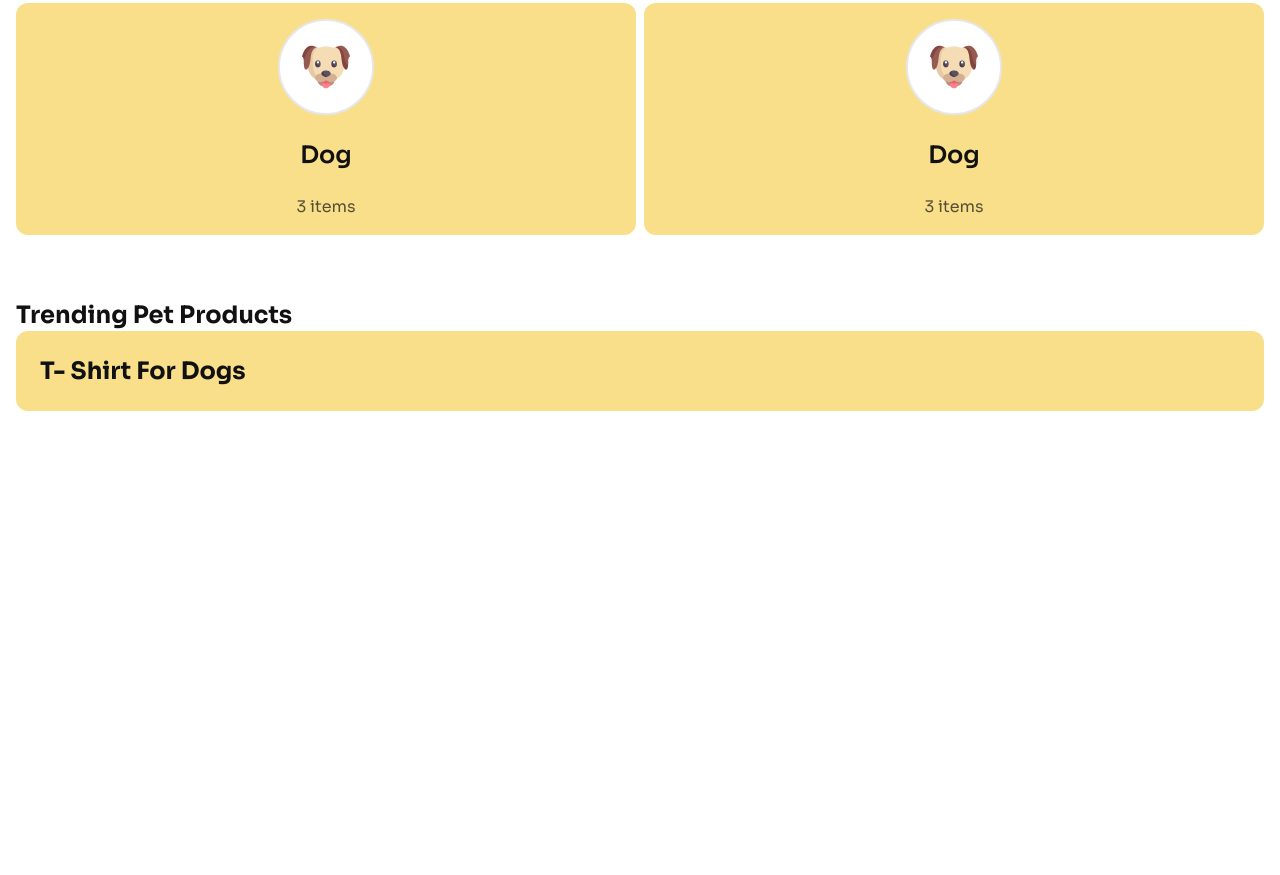
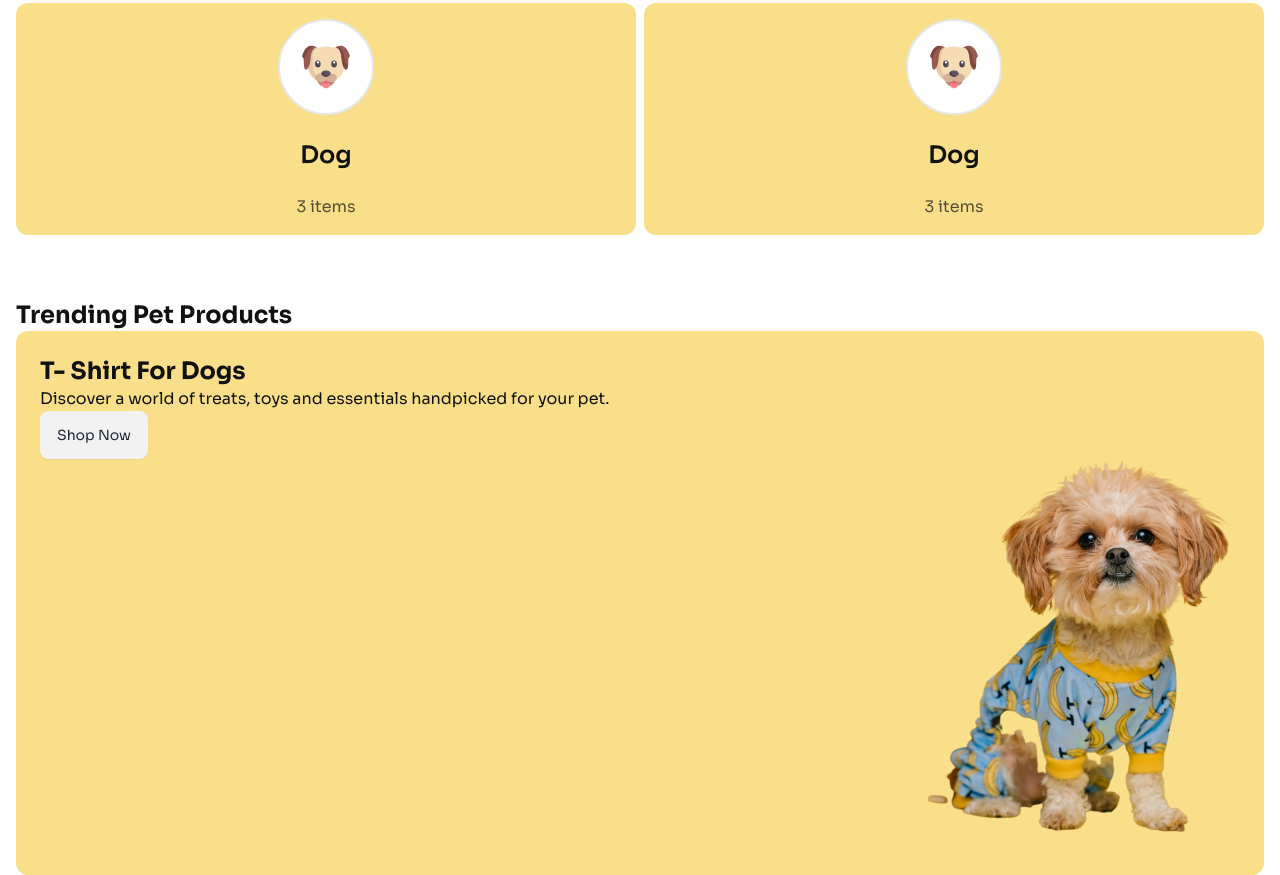
Before and after one commit to amunshi-dev/PHM16A3-Living-Aid, a plain HTML site: page index.html in a window 1280 px wide. Shown: the part 1343-2218 px from the top of the page. Before the commit the page ends 1754 px from the top, so only its background shows below. Drawn offline with nearby package versions, Linux system fonts and the light colour scheme; a web font is replaced by a local one.

Commit message:
Fix header section

```diff
--- a/index.html
+++ b/index.html
@@ -186,12 +186,18 @@
    <!--  container -->
    <div>
     <!--big card -->
-    <div class="bg-clrCardOrange rounded-xl p-6">
+    <div class="bg-clrCardOrange rounded-xl p-6 flex flex-col">
 <!-- text content-->
 <div class="">
  <h2 class="text-2xl font-bold">
   T- Shirt For Dogs
  </h2>
+ <p>Discover a world of treats, toys and essentials handpicked for your pet.</p>
+ <button class="btn font-normal ">Shop Now</button>
+</div>
+<!-- img content-->
+<div class="self-end">
+ <img  src="../c1-assets/cute-pet-mid.png" alt="">
 </div>
     </div>
     <!-- small cards -->
```
